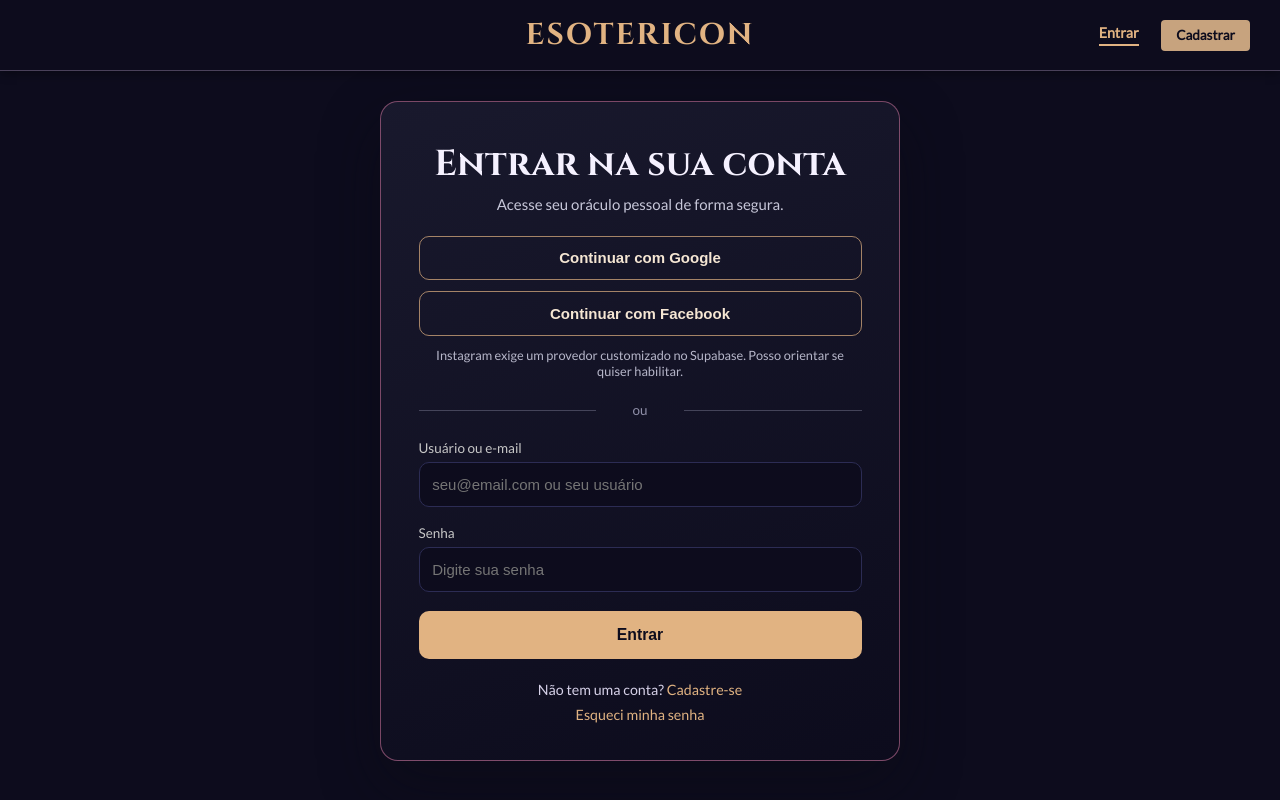
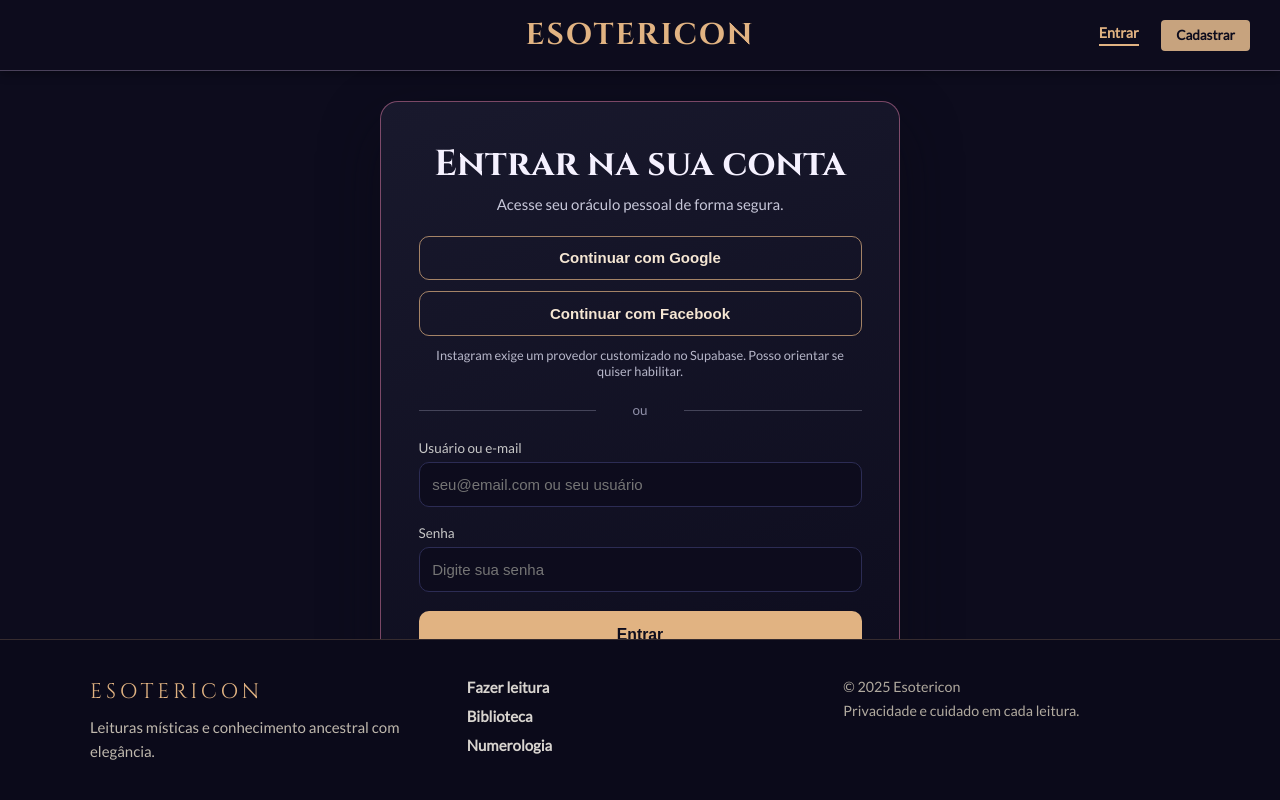
Before and after one commit to opvs55/OraculoFront-2.0, a React (Vite) app: page /login in a window 1280 px wide. Built offline with nearby package versions, Linux system fonts and the light colour scheme; no server answers.

Commit message:
Corrige texto místico e adiciona footer

```diff
--- a/src/App.jsx
+++ b/src/App.jsx
@@ -8,6 +8,7 @@
 
 // Importamos os componentes visuais
 import Header from './components/Header/Header';
+import Footer from './components/Footer/Footer';
 import AppRoutes from './routes/AppRoutes';
 
 // Importamos o estilo global
@@ -34,6 +35,7 @@
           <AppRoutes />
         </main>
 
+        <Footer />
 
       </BrowserRouter>
     </AuthProvider>
--- /dev/null
+++ b/src/components/Footer/Footer.jsx
@@ -0,0 +1,29 @@
+import React from 'react';
+import { Link } from 'react-router-dom';
+import styles from './Footer.module.css';
+
+function Footer() {
+  return (
+    <footer className={styles.footer}>
+      <div className={styles.inner}>
+        <div className={styles.brand}>
+          <span className={styles.logo}>ESOTERICON</span>
+          <p className={styles.tagline}>Leituras místicas e conhecimento ancestral com elegância.</p>
+        </div>
+
+        <nav className={styles.links} aria-label="Links do rodapé">
+          <Link to="/tarot">Fazer leitura</Link>
+          <Link to="/biblioteca">Biblioteca</Link>
+          <Link to="/numerologia">Numerologia</Link>
+        </nav>
+
+        <div className={styles.meta}>
+          <span>© {new Date().getFullYear()} Esotericon</span>
+          <span>Privacidade e cuidado em cada leitura.</span>
+        </div>
+      </div>
+    </footer>
+  );
+}
+
+export default Footer;
--- /dev/null
+++ b/src/components/Footer/Footer.module.css
@@ -0,0 +1,79 @@
+.footer {
+  background: #0B0A1A;
+  border-top: 1px solid rgba(225, 179, 130, 0.2);
+  color: #d8d4cf;
+  padding: 2.5rem 1.5rem;
+}
+
+.inner {
+  max-width: 1100px;
+  margin: 0 auto;
+  display: grid;
+  grid-template-columns: repeat(3, minmax(0, 1fr));
+  gap: 2rem;
+  align-items: start;
+}
+
+.brand {
+  display: flex;
+  flex-direction: column;
+  gap: 0.6rem;
+}
+
+.logo {
+  font-family: 'Cinzel', serif;
+  font-size: 1.4rem;
+  letter-spacing: 0.18em;
+  color: #E1B382;
+}
+
+.tagline {
+  color: #bfb8ad;
+  line-height: 1.6;
+  margin: 0;
+}
+
+.links {
+  display: flex;
+  flex-direction: column;
+  gap: 0.75rem;
+}
+
+.links a {
+  color: #d8d4cf;
+  text-decoration: none;
+  font-weight: 600;
+  transition: color 0.2s ease;
+}
+
+.links a:hover {
+  color: #E1B382;
+}
+
+.links a:focus-visible {
+  outline: 2px solid rgba(225, 179, 130, 0.9);
+  outline-offset: 2px;
+}
+
+.meta {
+  display: flex;
+  flex-direction: column;
+  gap: 0.5rem;
+  font-size: 0.95rem;
+  color: #b1aa9f;
+}
+
+@media (max-width: 900px) {
+  .inner {
+    grid-template-columns: 1fr;
+    text-align: center;
+  }
+
+  .links {
+    align-items: center;
+  }
+
+  .meta {
+    align-items: center;
+  }
+}
--- a/src/pages/TarotPage.jsx
+++ b/src/pages/TarotPage.jsx
@@ -83,15 +83,23 @@
     setVideoAtualIndex((prevIndex) => (prevIndex + 1) % listaDeVideos.length);
   };
 
+  useEffect(() => {
+    if (reduceMotion) {
+      setPhraseIndex(0);
+    }
+  }, [reduceMotion]);
+
+  const handlePhraseComplete = useCallback(() => {
+    if (reduceMotion) return;
+    phraseTimeoutRef.current = setTimeout(() => {
+      setPhraseIndex((prev) => (prev + 1) % mysticPhrases.length);
+    }, 1800);
+  }, [reduceMotion]);
+
   const typedPhrase = useTypewriter(
-    reduceMotion ? mysticPhrases[0] : mysticPhrases[phraseIndex],
-    45,
-    () => {
-      if (reduceMotion) return;
-      phraseTimeoutRef.current = setTimeout(() => {
-        setPhraseIndex((prev) => (prev + 1) % mysticPhrases.length);
-      }, 1800);
-    }
+    mysticPhrases[phraseIndex],
+    reduceMotion ? 0 : 45,
+    handlePhraseComplete
   );
 
   const handleGenerateReading = useCallback((spreadType, questionData) => {
```
